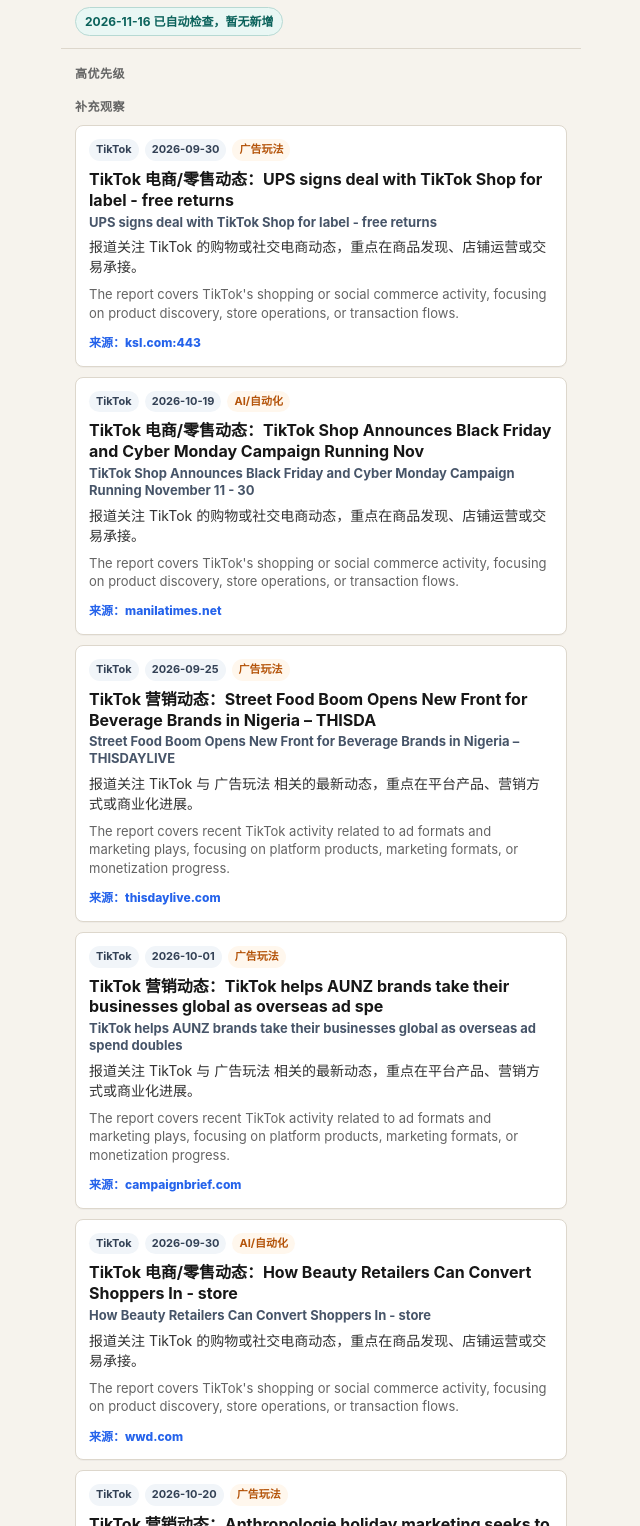
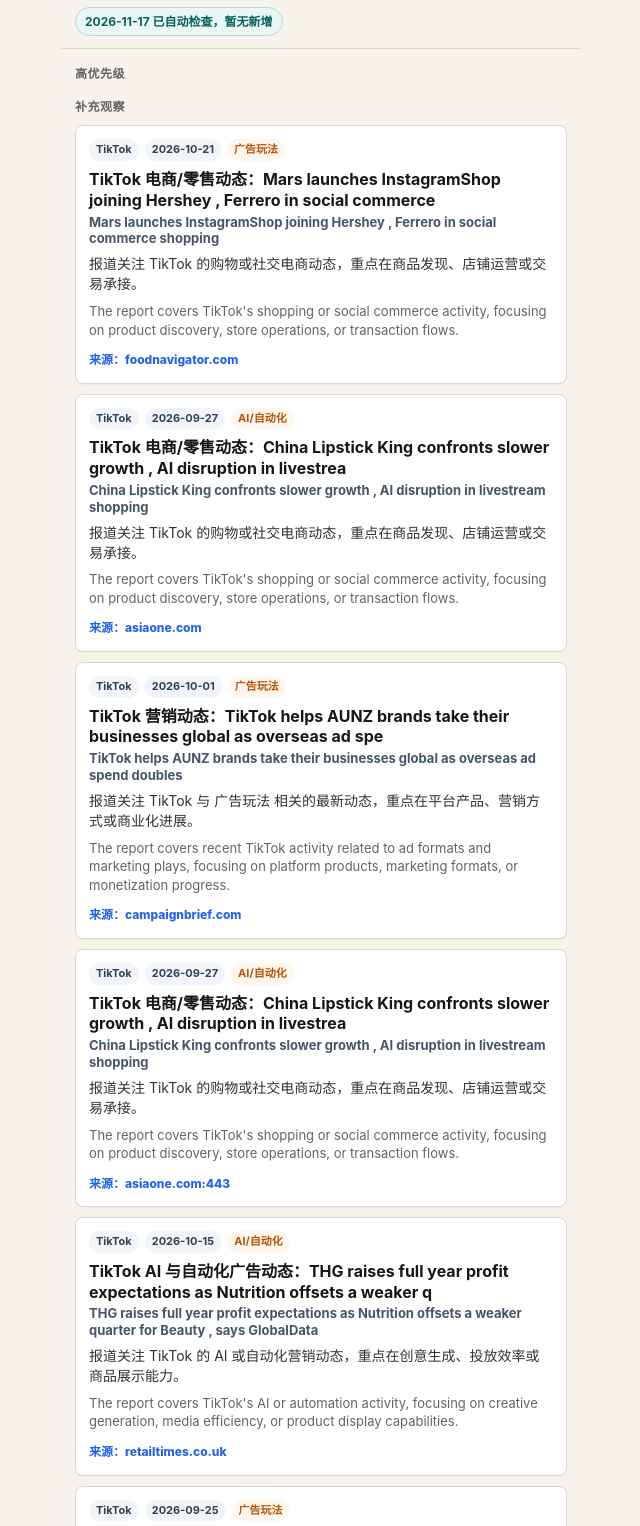
Before and after one commit to ruiting227-byte/ad-news-dashboard-live, a plain HTML site: page index.html in a window 1280 px wide. Shown: the part 72-1598 px from the top of the page, without its empty margins (319-959 px from the left). Drawn offline with Linux system fonts and the light colour scheme.

Commit message:
Update ad news dashboard

```diff
--- a/data/news.json
+++ b/data/news.json
@@ -1,6 +1,6 @@
 {
   "title": "竞媒小动态",
-  "updatedAt": "2026-11-16",
+  "updatedAt": "2026-11-17",
   "scope": "过去 12 个月｜TikTok、Meta｜CPG：美妆、零售、食品",
   "status": "已自动检查，暂无新增",
   "items": [
@@ -239,5 +239,5 @@
       "summaryZh": "报道关注 TikTok 的购物或社交电商动态，重点在商品发现、店铺运营或交易承接。"
     }
   ],
-  "lastCheckedAt": "2026-11-16 17:23"
+  "lastCheckedAt": "2026-11-17 18:29"
 }
--- a/index.html
+++ b/index.html
@@ -23,20 +23,20 @@
 </head>
 <body>
   <main>
-    <header><h1>竞媒小动态</h1><p class="sub">过去 12 个月｜TikTok、Meta｜CPG：美妆、零售、食品</p><div class="status">2026-11-16 已自动检查，暂无新增</div></header>
+    <header><h1>竞媒小动态</h1><p class="sub">过去 12 个月｜TikTok、Meta｜CPG：美妆、零售、食品</p><div class="status">2026-11-17 已自动检查，暂无新增</div></header>
     <div class="section-title">高优先级</div>
 
     <div class="section-title">补充观察</div>
-    <article><div class="meta"><span class="tag">TikTok</span><span class="tag">2026-09-30</span><span class="tag retail">广告玩法</span></div><h2>TikTok 电商/零售动态：UPS signs deal with TikTok Shop for label - free returns<span>UPS signs deal with TikTok Shop for label - free returns</span></h2><p>报道关注 TikTok 的购物或社交电商动态，重点在商品发现、店铺运营或交易承接。</p><p class="en">The report covers TikTok&#x27;s shopping or social commerce activity, focusing on product discovery, store operations, or transaction flows.</p><a href="https://www.ksl.com:443/article/51629884/ups-signs-deal-with-tiktok-shop-for-label-free-returns">来源：ksl.com:443</a></article>
+    <article><div class="meta"><span class="tag">TikTok</span><span class="tag">2026-10-21</span><span class="tag retail">广告玩法</span></div><h2>TikTok 电商/零售动态：Mars launches InstagramShop joining Hershey , Ferrero in social commerce<span>Mars launches InstagramShop joining Hershey , Ferrero in social commerce shopping</span></h2><p>报道关注 TikTok 的购物或社交电商动态，重点在商品发现、店铺运营或交易承接。</p><p class="en">The report covers TikTok&#x27;s shopping or social commerce activity, focusing on product discovery, store operations, or transaction flows.</p><a href="https://www.foodnavigator.com/Article/2026/10/21/mars-launches-instagramshop-joining-hershey-ferrero-in-social-commerce-shopping/">来源：foodnavigator.com</a></article>
+    <article><div class="meta"><span class="tag">TikTok</span><span class="tag">2026-09-27</span><span class="tag retail">AI/自动化</span></div><h2>TikTok 电商/零售动态：China Lipstick King confronts slower growth , AI disruption in livestrea<span>China Lipstick King confronts slower growth , AI disruption in livestream shopping</span></h2><p>报道关注 TikTok 的购物或社交电商动态，重点在商品发现、店铺运营或交易承接。</p><p class="en">The report covers TikTok&#x27;s shopping or social commerce activity, focusing on product discovery, store operations, or transaction flows.</p><a href="https://www.asiaone.com/lifestyle/chinas-lipstick-king-confronts-slower-growth-ai-disruption-livestream-shopping">来源：asiaone.com</a></article>
+    <article><div class="meta"><span class="tag">TikTok</span><span class="tag">2026-10-01</span><span class="tag retail">广告玩法</span></div><h2>TikTok 营销动态：TikTok helps AUNZ brands take their businesses global as overseas ad spe<span>TikTok helps AUNZ brands take their businesses global as overseas ad spend doubles</span></h2><p>报道关注 TikTok 与 广告玩法 相关的最新动态，重点在平台产品、营销方式或商业化进展。</p><p class="en">The report covers recent TikTok activity related to ad formats and marketing plays, focusing on platform products, marketing formats, or monetization progress.</p><a href="https://campaignbrief.com/tiktok-helps-aunz-brands-take-their-businesses-global-as-overseas-ad-spend-doubles/">来源：campaignbrief.com</a></article>
+    <article><div class="meta"><span class="tag">TikTok</span><span class="tag">2026-09-27</span><span class="tag retail">AI/自动化</span></div><h2>TikTok 电商/零售动态：China Lipstick King confronts slower growth , AI disruption in livestrea<span>China Lipstick King confronts slower growth , AI disruption in livestream shopping</span></h2><p>报道关注 TikTok 的购物或社交电商动态，重点在商品发现、店铺运营或交易承接。</p><p class="en">The report covers TikTok&#x27;s shopping or social commerce activity, focusing on product discovery, store operations, or transaction flows.</p><a href="https://www.asiaone.com:443/lifestyle/chinas-lipstick-king-confronts-slower-growth-ai-disruption-livestream-shopping">来源：asiaone.com:443</a></article>
+    <article><div class="meta"><span class="tag">TikTok</span><span class="tag">2026-10-15</span><span class="tag retail">AI/自动化</span></div><h2>TikTok AI 与自动化广告动态：THG raises full year profit expectations as Nutrition offsets a weaker q<span>THG raises full year profit expectations as Nutrition offsets a weaker quarter for Beauty , says GlobalData</span></h2><p>报道关注 TikTok 的 AI 或自动化营销动态，重点在创意生成、投放效率或商品展示能力。</p><p class="en">The report covers TikTok&#x27;s AI or automation activity, focusing on creative generation, media efficiency, or product display capabilities.</p><a href="https://retailtimes.co.uk/thg-raises-full-year-profit-expectations-as-nutrition-offsets-a-weaker-quarter-for-beauty-says-globaldata/">来源：retailtimes.co.uk</a></article>
+    <article><div class="meta"><span class="tag">TikTok</span><span class="tag">2026-09-25</span><span class="tag retail">广告玩法</span></div><h2>TikTok 电商/零售动态：Boots announces important step for shoppers - begins Monday<span>Boots announces important step for shoppers - begins Monday</span></h2><p>报道关注 TikTok 的购物或社交电商动态，重点在商品发现、店铺运营或交易承接。</p><p class="en">The report covers TikTok&#x27;s shopping or social commerce activity, focusing on product discovery, store operations, or transaction flows.</p><a href="https://www.dailypost.co.uk/whats-on/shopping/boots-announces-important-step-shoppers-34666160">来源：dailypost.co.uk</a></article>
     <article><div class="meta"><span class="tag">TikTok</span><span class="tag">2026-10-19</span><span class="tag retail">AI/自动化</span></div><h2>TikTok 电商/零售动态：TikTok Shop Announces Black Friday and Cyber Monday Campaign Running Nov<span>TikTok Shop Announces Black Friday and Cyber Monday Campaign Running November 11 - 30</span></h2><p>报道关注 TikTok 的购物或社交电商动态，重点在商品发现、店铺运营或交易承接。</p><p class="en">The report covers TikTok&#x27;s shopping or social commerce activity, focusing on product discovery, store operations, or transaction flows.</p><a href="https://www.manilatimes.net/2026/10/19/tmt-newswire/globenewswire/tiktok-shop-announces-black-friday-and-cyber-monday-campaign-running-november-11-30/2448867">来源：manilatimes.net</a></article>
-    <article><div class="meta"><span class="tag">TikTok</span><span class="tag">2026-09-25</span><span class="tag retail">广告玩法</span></div><h2>TikTok 营销动态：Street Food Boom Opens New Front for Beverage Brands in Nigeria – THISDA<span>Street Food Boom Opens New Front for Beverage Brands in Nigeria – THISDAYLIVE</span></h2><p>报道关注 TikTok 与 广告玩法 相关的最新动态，重点在平台产品、营销方式或商业化进展。</p><p class="en">The report covers recent TikTok activity related to ad formats and marketing plays, focusing on platform products, marketing formats, or monetization progress.</p><a href="https://www.thisdaylive.com/2026/09/25/street-food-boom-opens-new-front-for-beverage-brands-in-nigeria/">来源：thisdaylive.com</a></article>
-    <article><div class="meta"><span class="tag">TikTok</span><span class="tag">2026-10-01</span><span class="tag retail">广告玩法</span></div><h2>TikTok 营销动态：TikTok helps AUNZ brands take their businesses global as overseas ad spe<span>TikTok helps AUNZ brands take their businesses global as overseas ad spend doubles</span></h2><p>报道关注 TikTok 与 广告玩法 相关的最新动态，重点在平台产品、营销方式或商业化进展。</p><p class="en">The report covers recent TikTok activity related to ad formats and marketing plays, focusing on platform products, marketing formats, or monetization progress.</p><a href="https://campaignbrief.com/tiktok-helps-aunz-brands-take-their-businesses-global-as-overseas-ad-spend-doubles/">来源：campaignbrief.com</a></article>
-    <article><div class="meta"><span class="tag">TikTok</span><span class="tag">2026-09-30</span><span class="tag retail">AI/自动化</span></div><h2>TikTok 电商/零售动态：How Beauty Retailers Can Convert Shoppers In - store<span>How Beauty Retailers Can Convert Shoppers In - store</span></h2><p>报道关注 TikTok 的购物或社交电商动态，重点在商品发现、店铺运营或交易承接。</p><p class="en">The report covers TikTok&#x27;s shopping or social commerce activity, focusing on product discovery, store operations, or transaction flows.</p><a href="https://wwd.com/beauty-industry-news/beauty-features/beauty-retail-shopper-journey-sales-1239297284/">来源：wwd.com</a></article>
-    <article><div class="meta"><span class="tag">TikTok</span><span class="tag">2026-10-20</span><span class="tag retail">广告玩法</span></div><h2>TikTok 营销动态：Anthropologie holiday marketing seeks to balance emotion , business impa<span>Anthropologie holiday marketing seeks to balance emotion , business impact</span></h2><p>报道关注 TikTok 与 广告玩法 相关的最新动态，重点在平台产品、营销方式或商业化进展。</p><p class="en">The report covers recent TikTok activity related to ad formats and marketing plays, focusing on platform products, marketing formats, or monetization progress.</p><a href="https://www.retaildive.com/news/anthropologie-holiday-marketing-campaign/833440/">来源：retaildive.com</a></article>
-    <article><div class="meta"><span class="tag">TikTok</span><span class="tag">2026-09-27</span><span class="tag retail">AI/自动化</span></div><h2>TikTok 电商/零售动态：China Lipstick King confronts slower growth , AI disruption in livestrea<span>China Lipstick King confronts slower growth , AI disruption in livestream shopping</span></h2><p>报道关注 TikTok 的购物或社交电商动态，重点在商品发现、店铺运营或交易承接。</p><p class="en">The report covers TikTok&#x27;s shopping or social commerce activity, focusing on product discovery, store operations, or transaction flows.</p><a href="https://www.asiaone.com:443/lifestyle/chinas-lipstick-king-confronts-slower-growth-ai-disruption-livestream-shopping">来源：asiaone.com:443</a></article>
-    <article><div class="meta"><span class="tag">Meta</span><span class="tag">2026-10-16</span><span class="tag retail">AI/自动化</span></div><h2>Meta 电商/零售动态：Brands Focus on ROI in Festive Marketing with Creator Collaborations , E<span>Brands Focus on ROI in Festive Marketing with Creator Collaborations , ETRetail</span></h2><p>报道关注 Meta 的创作者或联盟营销动态，重点在内容与商业转化的连接方式。</p><p class="en">The report covers Meta&#x27;s creator or affiliate marketing activity, focusing on how content is connected to commerce conversion.</p><a href="https://retail.economictimes.indiatimes.com/news/industry/festive-marketing-faces-an-roi-test-as-brands-shift-towards-creators-targeted-digital/134986203">来源：retail.economictimes.indiatimes.com</a></article>
-    <article><div class="meta"><span class="tag">TikTok</span><span class="tag">2026-10-21</span><span class="tag retail">广告玩法</span></div><h2>TikTok 创作者/内容合作动态：Best TikTok Creator Marketing Agencies : 7 Compared<span>Best TikTok Creator Marketing Agencies : 7 Compared</span></h2><p>报道关注 TikTok 的创作者或联盟营销动态，重点在内容与商业转化的连接方式。</p><p class="en">The report covers TikTok&#x27;s creator or affiliate marketing activity, focusing on how content is connected to commerce conversion.</p><a href="https://everything-pr.com/tiktok-creator-marketing-agencies">来源：everything-pr.com</a></article>
-    <footer>手机桌面入口打开即可查看。每天北京时间 10:00 云端自动更新；若当天暂无新闻，也会从近 12 个月新闻池轮换今日简报。最近检查：2026-11-16 17:23</footer>
+    <article><div class="meta"><span class="tag">TikTok</span><span class="tag">2026-10-02</span><span class="tag retail">AI/自动化</span></div><h2>TikTok 电商/零售动态：Thailand E - Commerce : Shopee vs Lazada vs TikTok Shop<span>Thailand E - Commerce : Shopee vs Lazada vs TikTok Shop</span></h2><p>报道关注 TikTok 的购物或社交电商动态，重点在商品发现、店铺运营或交易承接。</p><p class="en">The report covers TikTok&#x27;s shopping or social commerce activity, focusing on product discovery, store operations, or transaction flows.</p><a href="https://www.chiangraitimes.com/business/thailand-e-commerce-sites/">来源：chiangraitimes.com</a></article>
+    <article><div class="meta"><span class="tag">TikTok</span><span class="tag">2026-09-30</span><span class="tag retail">广告玩法</span></div><h2>TikTok 电商/零售动态：TikTok Shop sees shift from search - led to discovery - led shopping<span>TikTok Shop sees shift from search - led to discovery - led shopping</span></h2><p>报道关注 TikTok 的购物或社交电商动态，重点在商品发现、店铺运营或交易承接。</p><p class="en">The report covers TikTok&#x27;s shopping or social commerce activity, focusing on product discovery, store operations, or transaction flows.</p><a href="https://sbr.com.sg/event-news/tiktok-shop-sees-shift-search-led-discovery-led-shopping">来源：sbr.com.sg</a></article>
+    <footer>手机桌面入口打开即可查看。每天北京时间 10:00 云端自动更新；若当天暂无新闻，也会从近 12 个月新闻池轮换今日简报。最近检查：2026-11-17 18:29</footer>
   </main>
 </body>
 </html>
```
